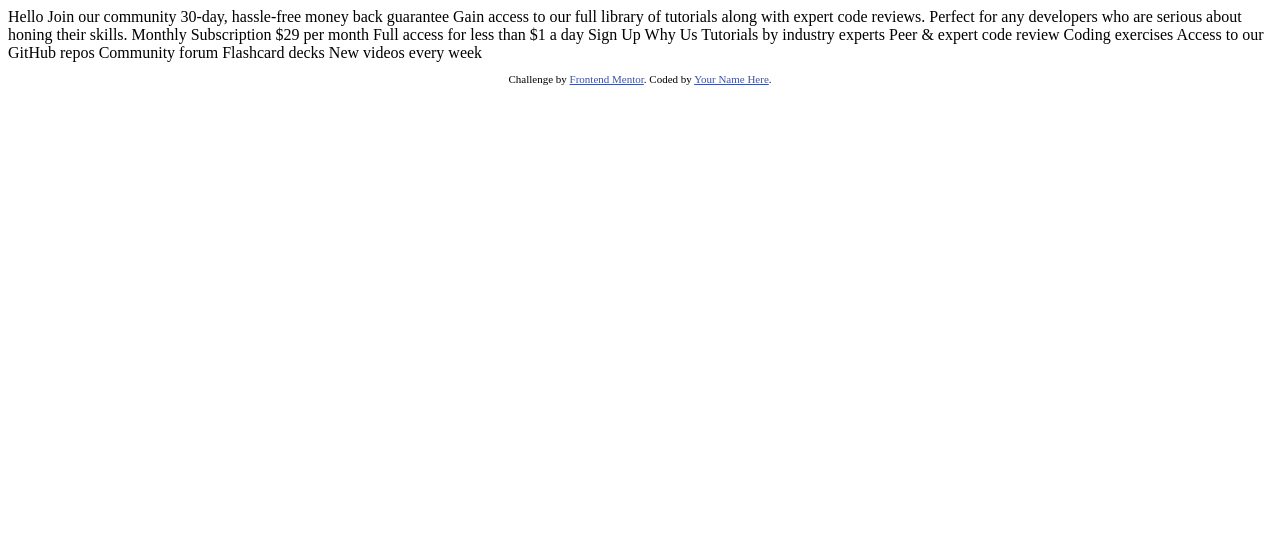
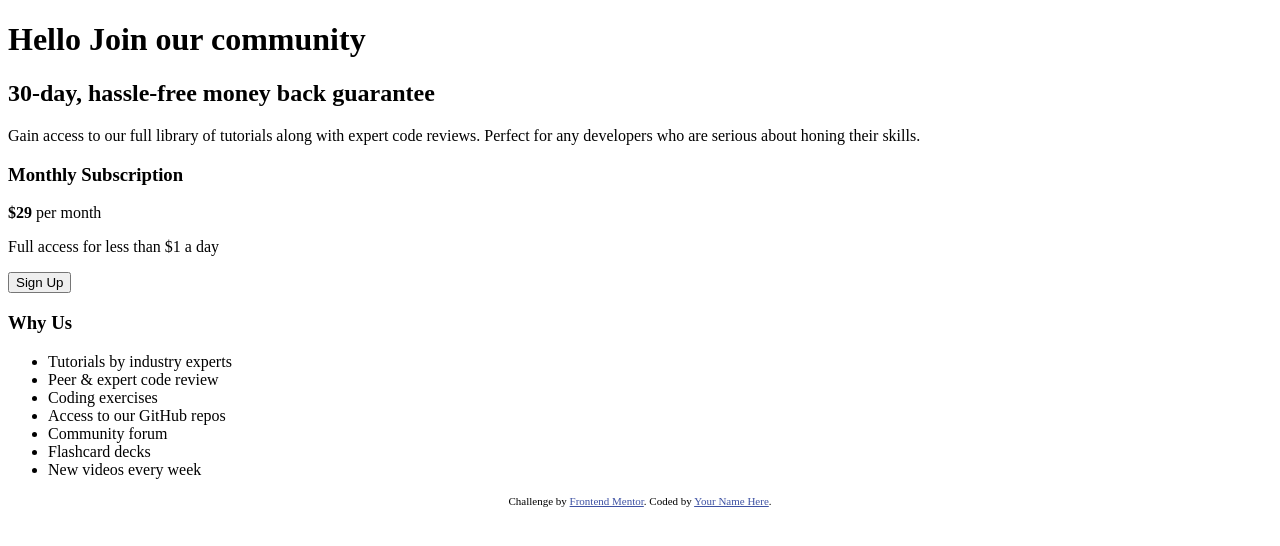
Before and after one commit to CatRod/single-price-grid-component-master, a plain HTML site: page index.html in a window 1280 px wide. Drawn offline with Linux system fonts and the light colour scheme.

Commit message:
Added html tags

```diff
--- a/index.html
+++ b/index.html
@@ -17,13 +17,27 @@
     <!-- Feel free to remove these styles or customise in your own stylesheet 👍 -->
   </head>
   <body>
-    Hello Join our community 30-day, hassle-free money back guarantee Gain
-    access to our full library of tutorials along with expert code reviews.
-    Perfect for any developers who are serious about honing their skills.
-    Monthly Subscription &dollar;29 per month Full access for less than
-    &dollar;1 a day Sign Up Why Us Tutorials by industry experts Peer &amp;
-    expert code review Coding exercises Access to our GitHub repos Community
-    forum Flashcard decks New videos every week
+    <h1>Hello Join our community</h1>
+    <h2>30-day, hassle-free money back guarantee</h2>
+    <p>
+      Gain access to our full library of tutorials along with expert code
+      reviews. Perfect for any developers who are serious about honing their
+      skills.
+    </p>
+    <h3>Monthly Subscription</h3>
+    <b>&dollar;29 </b>per month
+    <p>Full access for less than &dollar;1 a day</p>
+    <button>Sign Up</button>
+    <h3>Why Us</h3>
+    <ul>
+      <li>Tutorials by industry experts</li>
+      <li>Peer &amp; expert code review</li>
+      <li>Coding exercises</li>
+      <li>Access to our GitHub repos</li>
+      <li>Community forum</li>
+      <li>Flashcard decks</li>
+      <li>New videos every week</li>
+    </ul>
 
     <footer>
       <p class="attribution">
```
